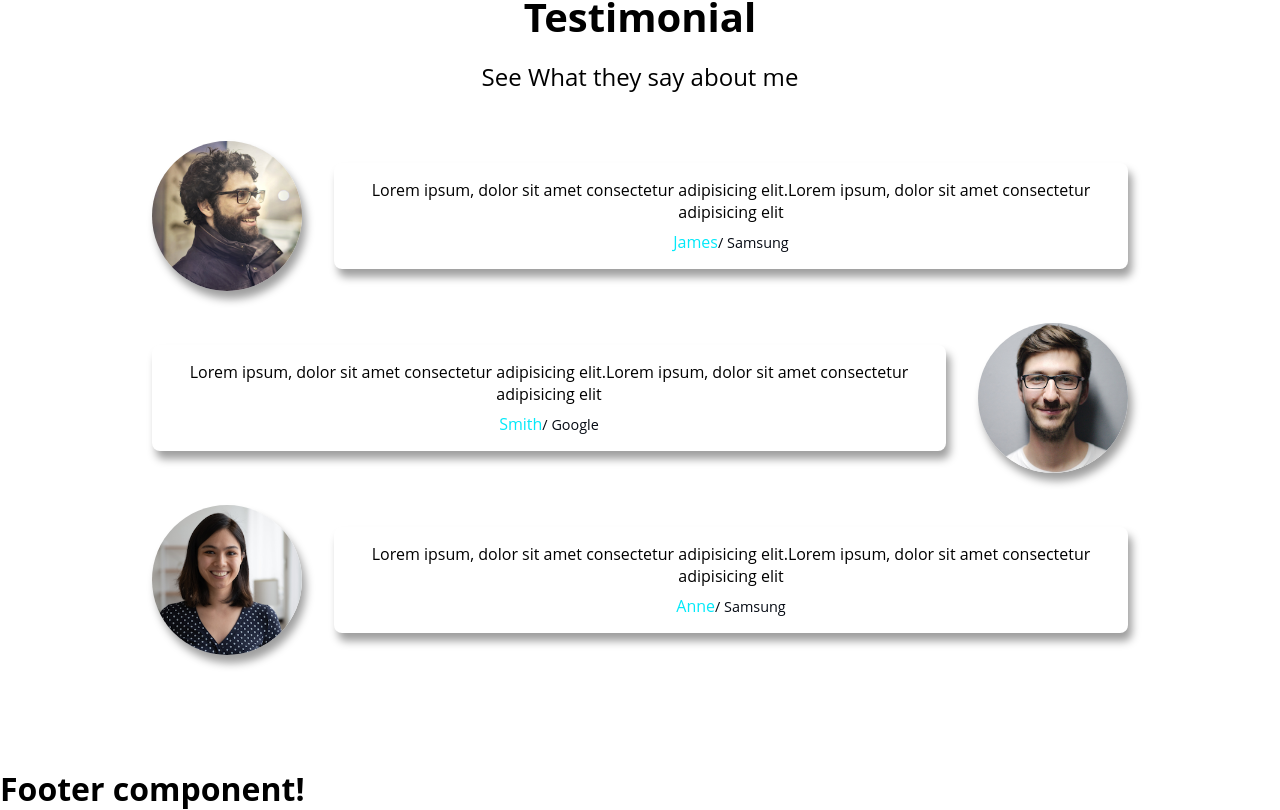
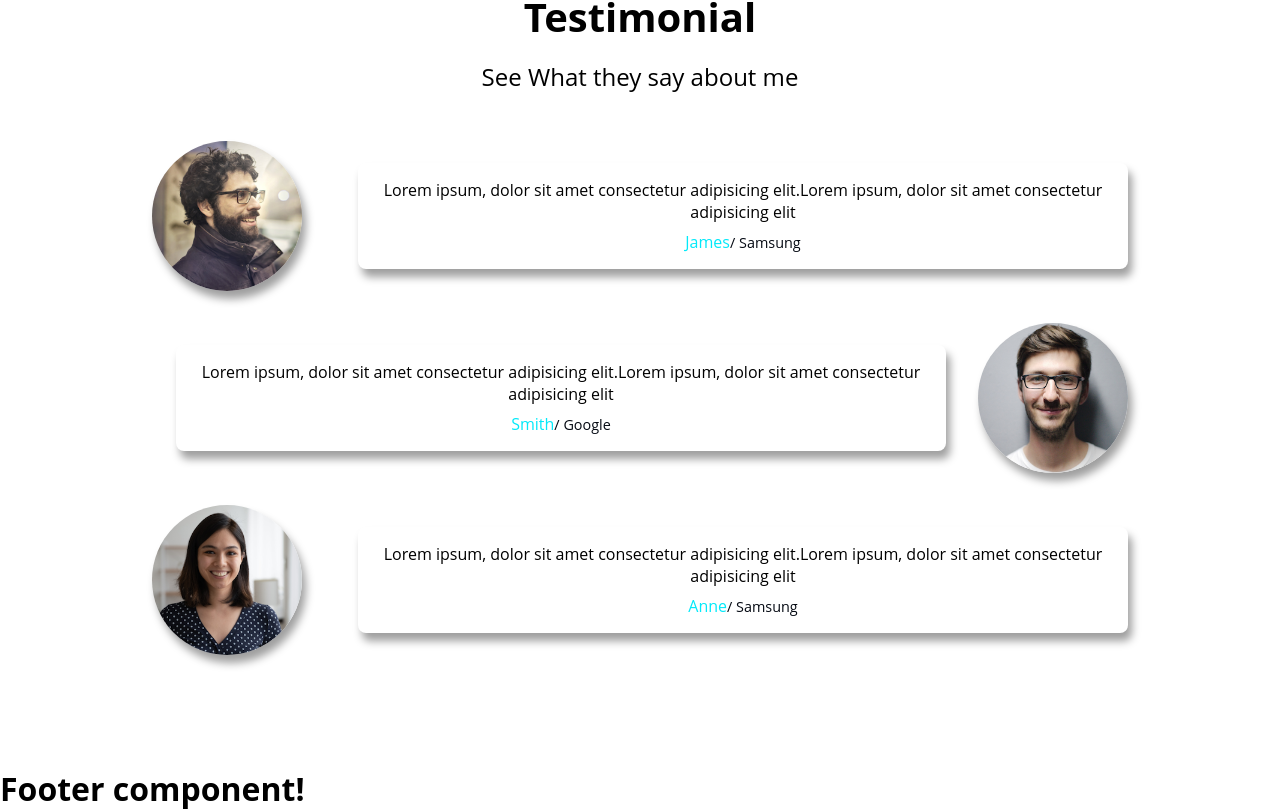
Before and after one commit to tjg-data/fe-course, a React (Vite) app in the folder portfolio-react-app/: page / in a window 1280 px wide. Shown: the part 2928-3738 px from the top of the page. Built offline with nearby package versions, Linux system fonts and the light colour scheme.

Commit message:
2026-04-16 commit~

```diff
--- a/portfolio-react-app/src/App.css
+++ b/portfolio-react-app/src/App.css
@@ -326,6 +326,8 @@ a.header-menu-item.active {
     box-shadow: 4px 8px 8px rgba(0, 0, 0, 0.38);
 }
 .testimonial-text {
+    width: 100%;
+    margin-left: 1.5rem;
     padding: 1rem;
     border-radius: 8px;
     box-shadow: 4px 8px 8px rgba(0, 0, 0, 0.38);
```
